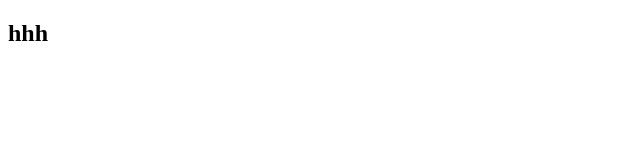
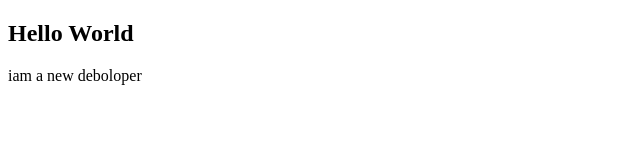
Before and after one commit to md-musa13/Git-learning, a plain HTML site: page index.html in a window 1280 px wide. Shown: the whole page, without its empty margins (0-640 px from the left). Drawn offline with Linux system fonts and the light colour scheme.

Commit message:
Update heading and add a new paragraph

```diff
--- a/index.html
+++ b/index.html
@@ -7,7 +7,8 @@
   <title>Document</title>
 </head>
 <body>
-  <h2>hhh</h2>
+  <h2>Hello World</h2>
+  <p>iam a new deboloper</p>
 
 </body>
 </html>
```
